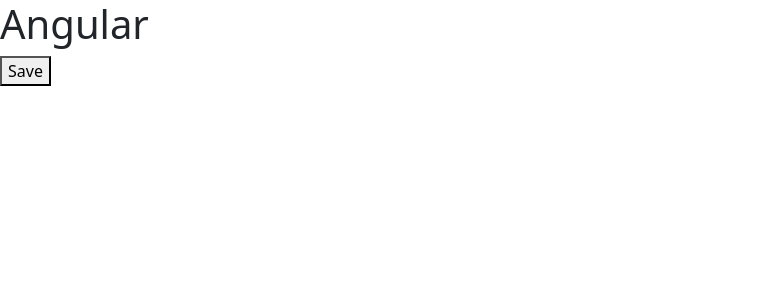
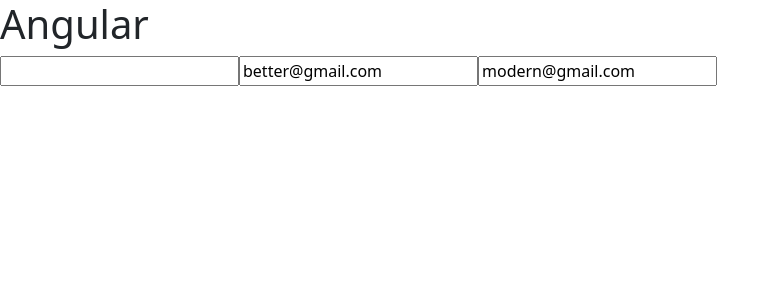
Before and after one commit to hello-arun/Angular-Tutorial, an Angular app in the folder my-app/: page / in a window 1280 px wide. Shown: the top 300 px of the page, without its empty margins (0-780 px from the left). Built offline with nearby package versions, Linux system fonts and the light colour scheme.

Commit message:
filtering & two way binding added

```diff
--- a/my-app/src/app/app.module.ts
+++ b/my-app/src/app/app.module.ts
@@ -1,4 +1,5 @@
 import { NgModule } from '@angular/core';
+import { FormsModule } from '@angular/forms';
 import { BrowserModule } from '@angular/platform-browser';
 
 import { AppComponent } from './app.component';
@@ -11,7 +12,8 @@
     CoursesComponent,
   ],
   imports: [
-    BrowserModule
+    BrowserModule,
+    FormsModule
   ],
   providers: [
     CoursesService
--- a/my-app/src/app/courses.component.ts
+++ b/my-app/src/app/courses.component.ts
@@ -4,15 +4,25 @@
 @Component({
     selector: 'courses', // div class=> . id=>#
     template: `
-    <button (click)="onSave($event)">Save</button>
+    <input #email (keyup.enter)="onKeyUpOld(email.value)" />
+    <input [value]="betterEmail" (keyup.enter)="betterEmail = ($any($event.target).value); onKeyUpBetter()" />
+    <input  [(ngModel)]="modernEmail" (keyup.enter)="onKeyUpModern()"/>
     `
+    // [()] Two way binding Banana in a Box model.
+
 })
 export class CoursesComponent {
 
-    onSave($event: MouseEvent) {
-        $event.stopPropagation(); // the event will not bubble up
-        // i.e. the container will not respond to this event
-        console.log("Button was clicked")
-        console.log($event)
+    betterEmail = "better@gmail.com"
+    modernEmail = "modern@gmail.com"
+
+    onKeyUpOld(email: string) {
+        console.log(email);
+    }
+    onKeyUpBetter() {
+        console.log(this.betterEmail);
+    }
+    onKeyUpModern() {
+        console.log(this.modernEmail);
     }
 }
```
Also changed, not shown: my-app/src/app/README.md.
